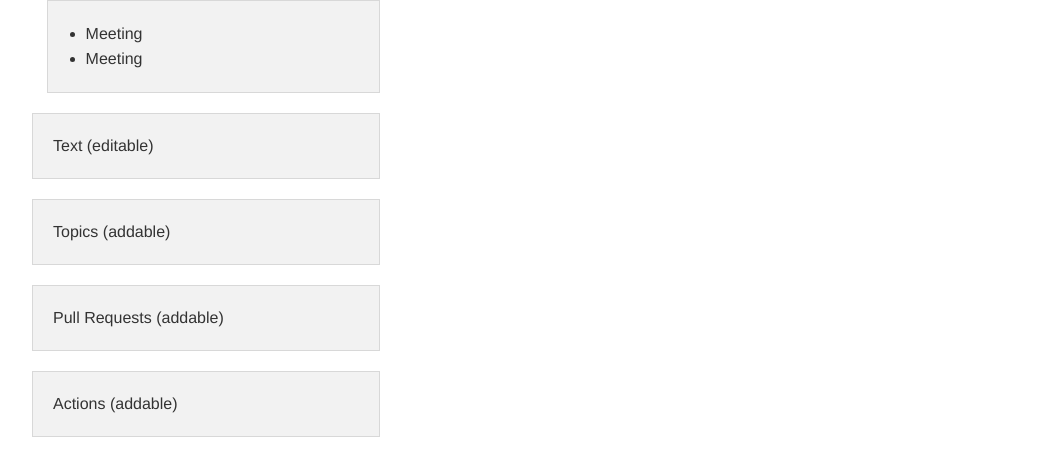
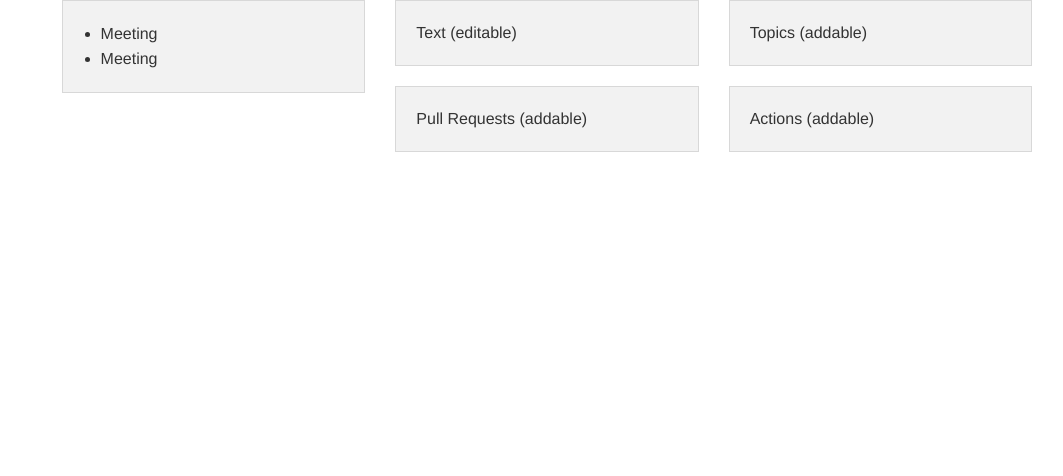
Before and after one commit to skh/letsmeet, a Flask app: page /meetings in a window 1280 px wide. Shown: the part 155-631 px from the top of the page, without its empty margins (93-1156 px from the left). Run offline with Flask 2, Linux system fonts and the light colour scheme; the visitor is signed in with stand-in values (Sample User, id 1); some libraries are stand-ins or nearby versions; some web fonts are replaced.

Commit message:
Improve column / panel layout

```diff
--- a/app/templates/meetings.html
+++ b/app/templates/meetings.html
@@ -10,27 +10,29 @@
 
 {% block content %}
 <div class="row">
-  <div class="large-4 panel">
-    <ul>
-      <li>Meeting</li>
-      <li>Meeting</li>
-    </ul>
+  <div class="large-4 columns">
+    <div class="panel">
+      <ul>
+        <li>Meeting</li>
+        <li>Meeting</li>
+      </ul>
+    </div>
   </div>
-  <div class="large-8">
+  <div class="large-8 columns">
     <div class="row">
-    <div class="small-6 panel">
-        Text (editable)
+      <div class="small-6 columns">
+        <div class="panel">Text (editable)</div>
       </div>
-      <div class="small-6 panel">
-        Topics (addable)
+      <div class="small-6 columns">
+        <div class="panel">Topics (addable)</div>
       </div>
     </div>
     <div class="row">
-      <div class="small-6 panel">
-        Pull Requests (addable)
+      <div class="small-6 columns">
+        <div class="panel">Pull Requests (addable)</div>
       </div>
-      <div class="small-6 panel">
-        Actions (addable)
+      <div class="small-6 columns">
+        <div class="panel">Actions (addable)</div>
       </div>
     </div>
   </div>
```
